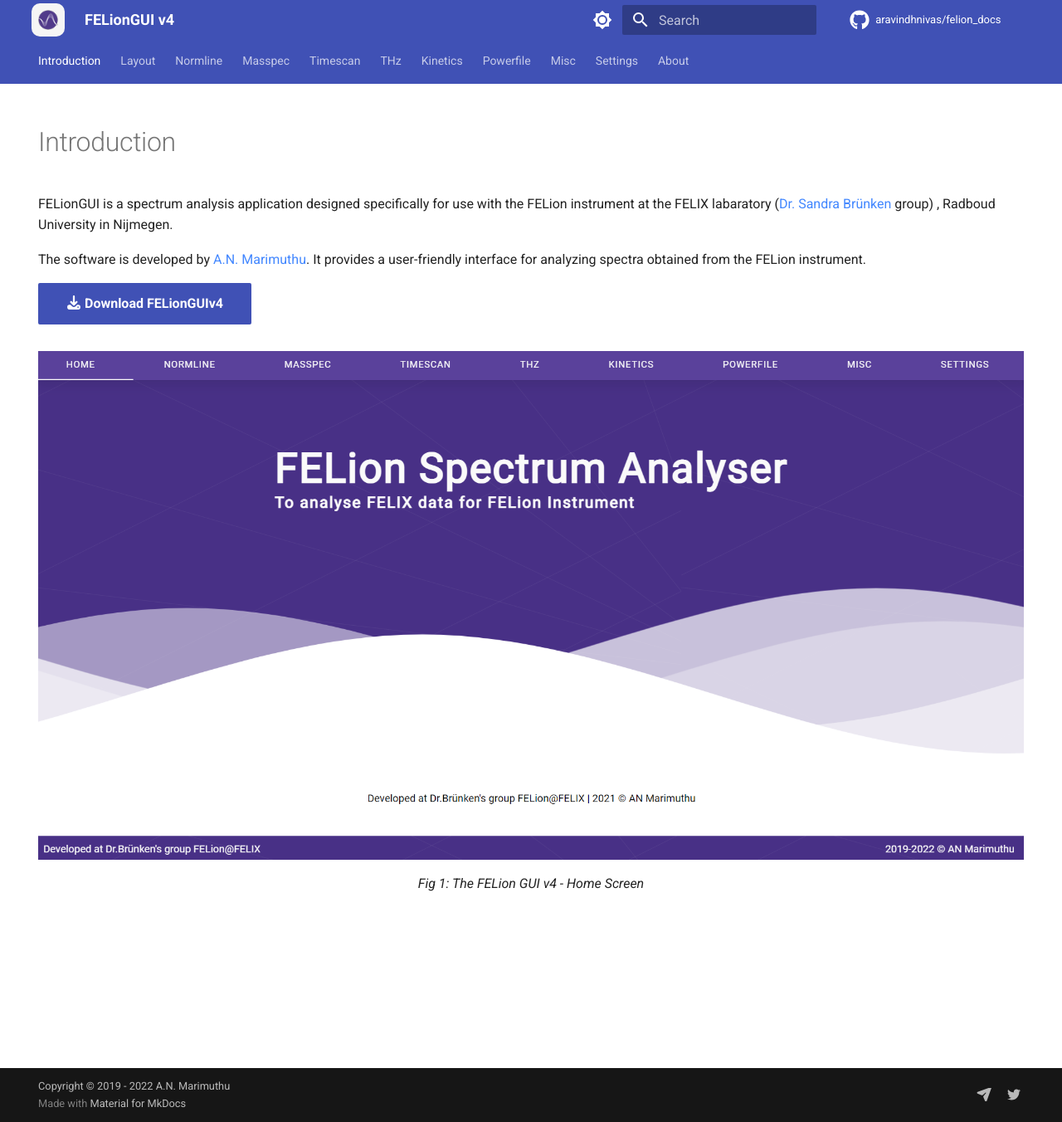
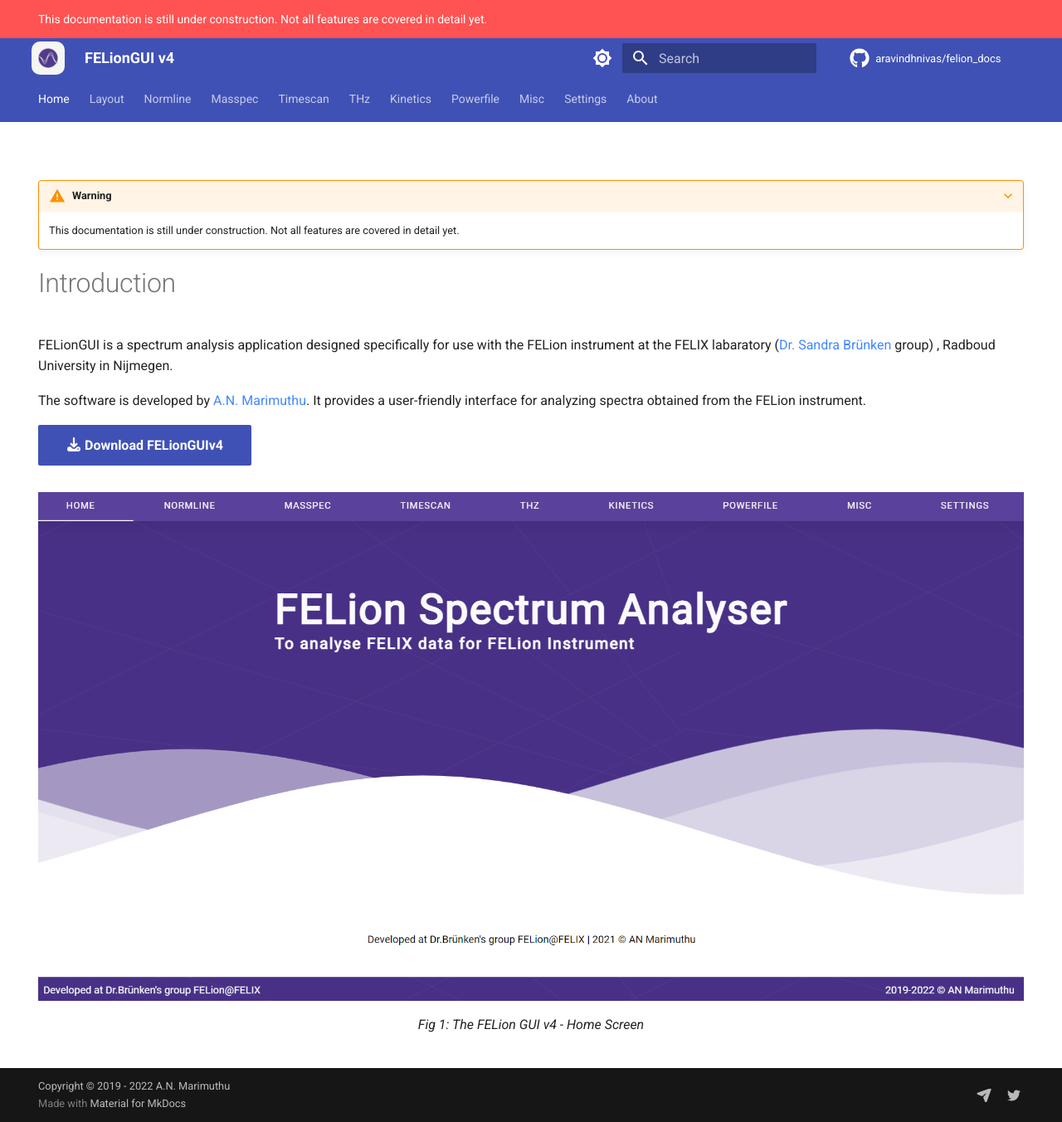
Before and after one commit to aravindhnivas/felion_docs, an MkDocs documentation site: the page built from docs/index.md, in a window 1280 px wide and 1352 px high. Shown: the whole window at 83% size. Built offline with MkDocs 1.6.1 and Material for MkDocs 9.7.7, drawn with Linux system fonts in a browser that asks for light colours; comment, search, counter and statistics services are not loaded.

Commit message:
under construction banner

```diff
--- a/docs/index.md
+++ b/docs/index.md
@@ -4,6 +4,8 @@
   - toc
 ---
 
+???+ warning
+    This documentation is still under construction. Not all features are covered in detail yet.
 
 # Introduction
 
--- a/docs/stylesheets/global.css
+++ b/docs/stylesheets/global.css
@@ -26,4 +26,8 @@
   color: black;
 }
 
+.md-banner {
+  background: #ff5252;
+}
+
 /*# sourceMappingURL=global.css.map */
--- a/docs/stylesheets/global.scss
+++ b/docs/stylesheets/global.scss
@@ -26,3 +26,7 @@
         }
     }
 }
+
+.md-banner {
+    background: #ff5252;
+}
--- a/mkdocs.yml
+++ b/mkdocs.yml
@@ -20,6 +20,7 @@
     - navigation.tabs
     - search.share
     - search.suggest
+    # - announce.dismiss
 
   palette:
 
--- a/overrides/main.html
+++ b/overrides/main.html
@@ -1,3 +1,9 @@
-{% extends "base.html" %} {% block htmltitle %}
-<title>FELionGUI docs</title>
+{% extends "base.html" %}
+<!--  -->
+{% block htmltitle %}
+<title>FELionGUI</title>
 {% endblock %}
+<!--  -->
+{% block announce %}
+<div class="">This documentation is still under construction. Not all features are covered in detail yet.</div>
+{% endblock %}
```
Also changed, not shown: 1 other file.
